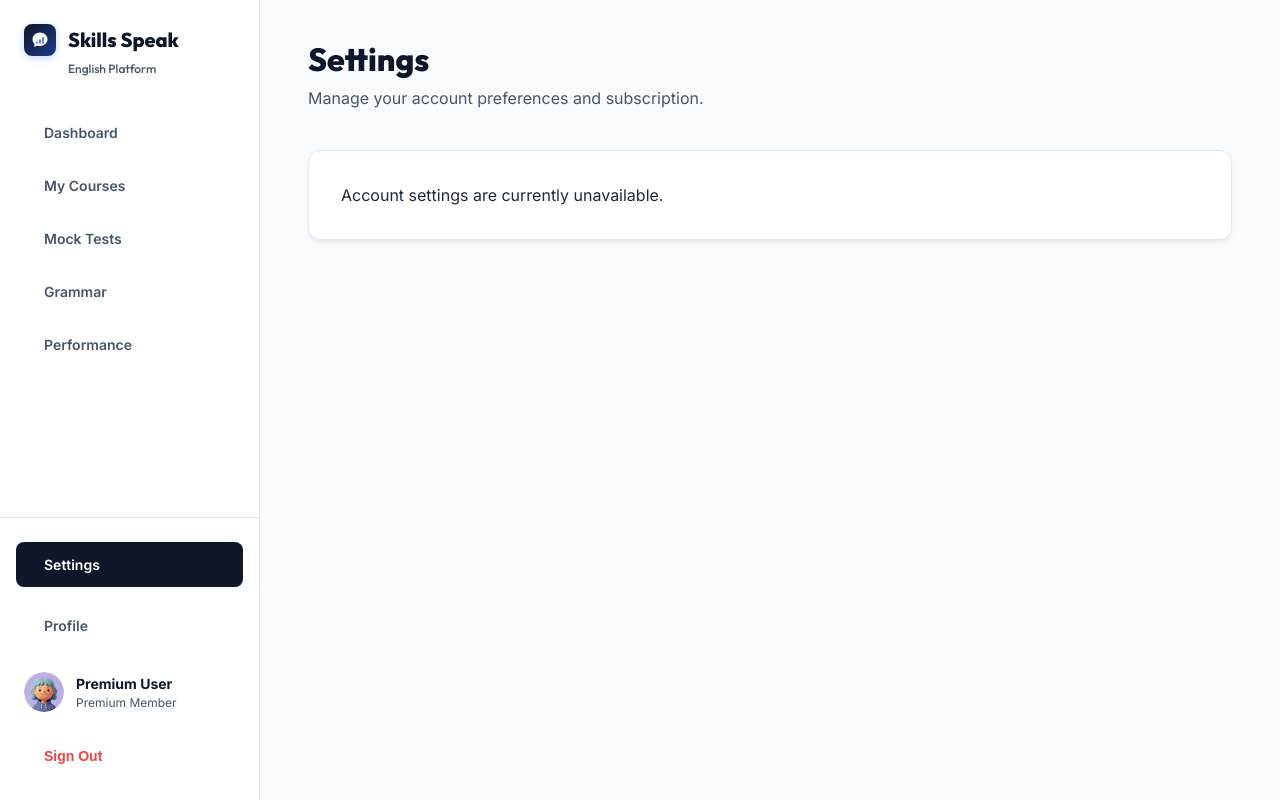
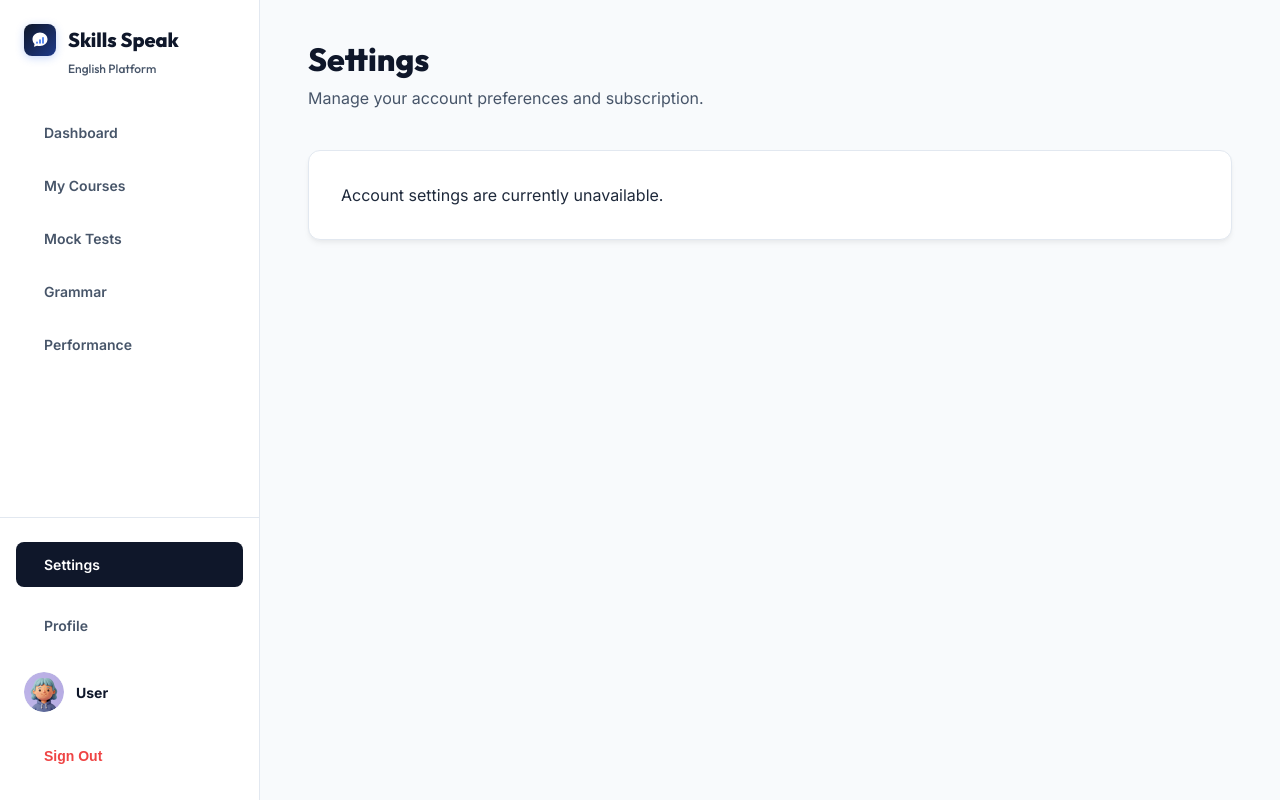
Before and after one commit to Vijay-1289/Quiz-NRI, a Next.js app: page /settings in a window 1280 px wide. Built offline with nearby package versions, Linux system fonts and the light colour scheme; no server answers; some icons are missing.

Commit message:
feat: Create dashboard layout component with sidebar navigation, user profile display, and sign-out functionality.

```diff
--- a/src/app/(dashboard)/layout.tsx
+++ b/src/app/(dashboard)/layout.tsx
@@ -81,8 +81,7 @@ export default function DashboardLayout({
                             />
                         </div>
                         <div className="user-info">
-                            <span className="user-name">{session?.user?.name || "Premium User"}</span>
-                            <span className="user-role">Premium Member</span>
+                            <span className="user-name">{session?.user?.name || "User"}</span>
                         </div>
                     </div>
                     <button
```
